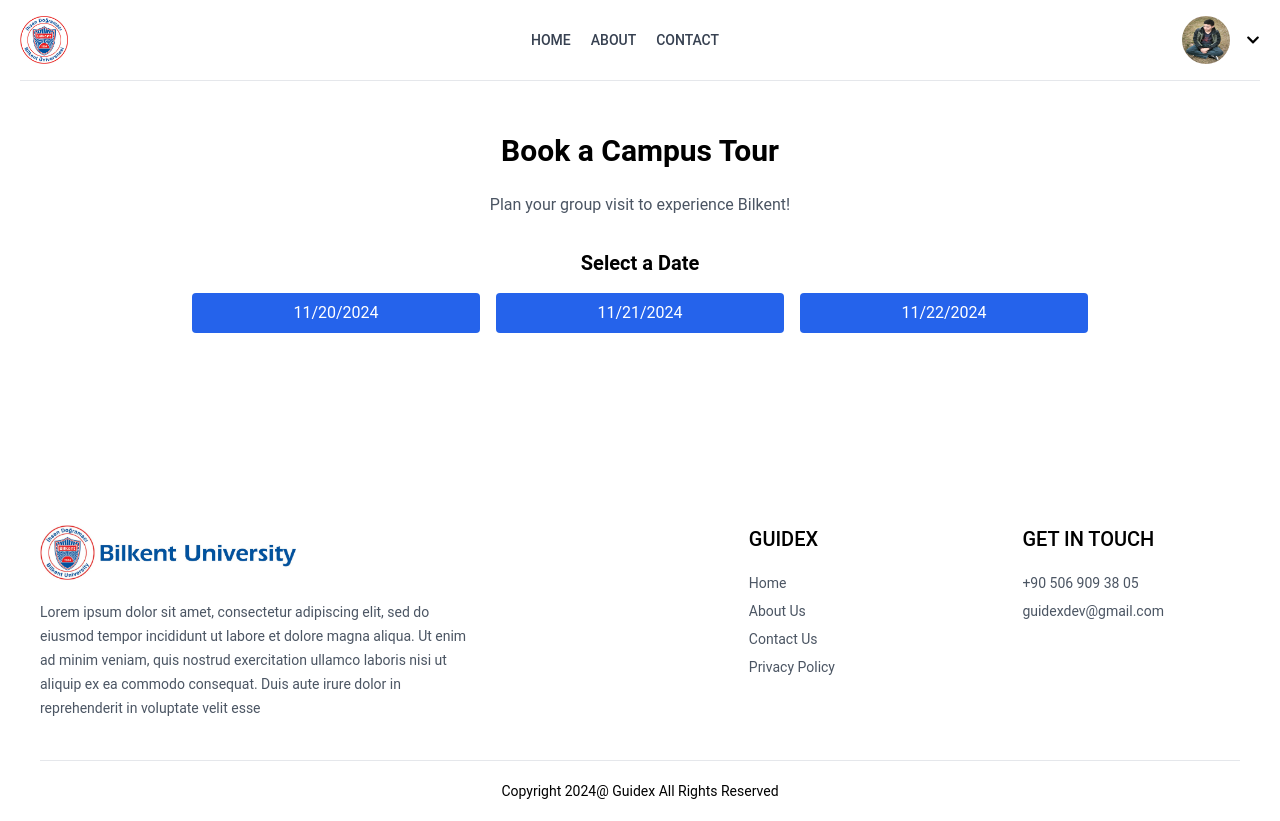
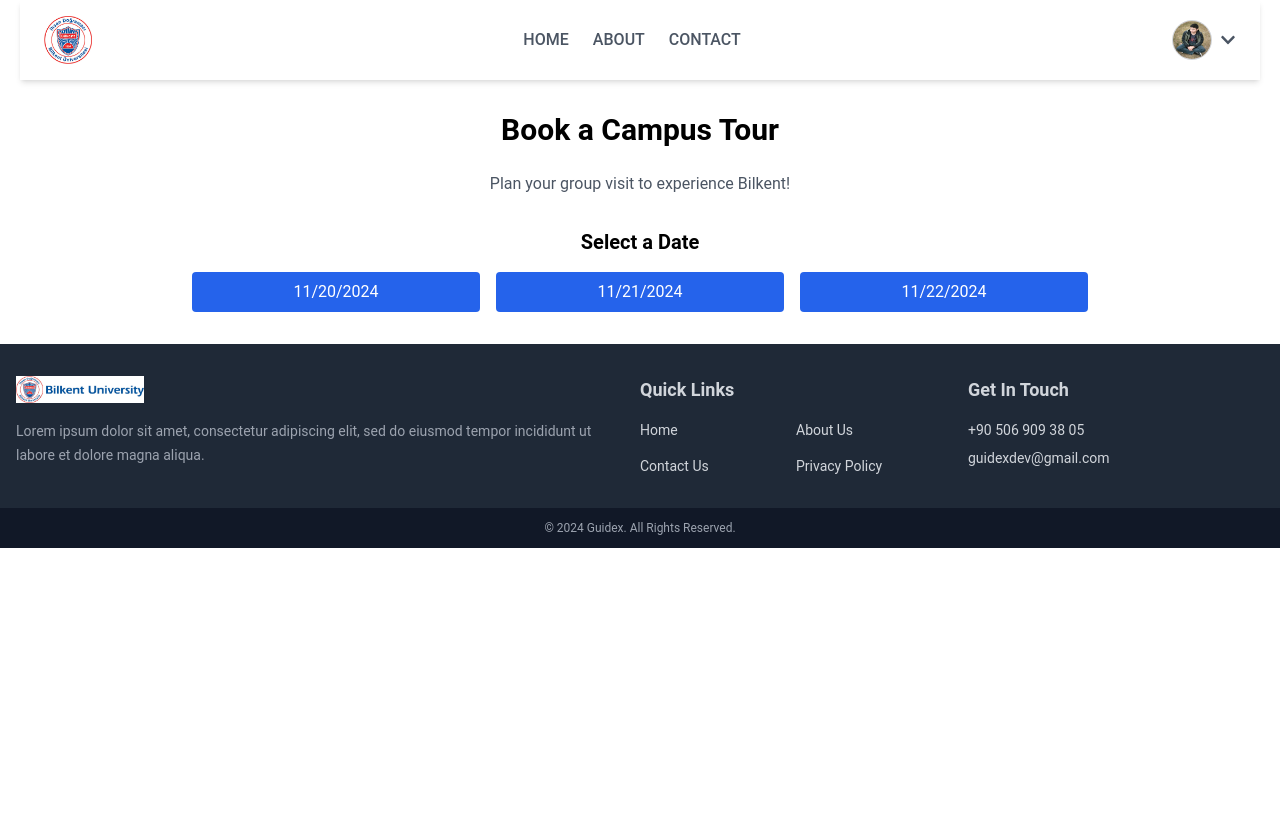
Before and after one commit to ahmadatimo/Guidex, a React (Vite) app in the folder frontend/: page /appointment in a window 1280 px wide. After the commit the page ends 800 px from the top, so only its background shows below. Built offline with nearby package versions, Linux system fonts and the light colour scheme.

Commit message:
Some changes

```diff
--- a/frontend/src/components/Footer.tsx
+++ b/frontend/src/components/Footer.tsx
@@ -1,58 +1,96 @@
-// import { useNavigate } from "react-router-dom";
-// const CallToAction: React.FC = () => {
-//   const navigate = useNavigate();
-//     return (
-//       <section className="py-12 bg-blue-600 text-white text-center">
-//         <h2 className="text-3xl font-bold mb-4">Ready to Explore?</h2>
-//         <p className="mb-6">Schedule your campus tour today and start your journey with us.</p>
-//         <button onClick={() => {navigate('/appointment')}} className="bg-white text-blue-600 font-bold py-3 px-6 rounded hover:bg-gray-200">Schedule Your Tour</button>
-//       </section>
-//     );
-//   };
-
-//   export default CallToAction;
+import { useNavigate } from "react-router-dom";
 
 const Footer = () => {
+  const navigate = useNavigate();
+
   return (
-    <div className="md:mx-10">
-        <div className="flex flex-col sm:grid grid-cols-[3fr_1fr_1fr] gap-14 my-10 mt-40 text-sm" >
-            {/* Left Section*/}
-            <div>
-                <img className=" mb-5 w-64" src="/assets/bilkent_logo_with_label.jpg" alt="Bilkeent Logo With Label" />
-                <p className="w-full md:w-2/3 text-gray-600 leading-6"> Lorem ipsum dolor sit amet, consectetur adipiscing elit, sed do eiusmod tempor incididunt ut labore et dolore magna aliqua. Ut enim ad minim veniam, quis nostrud exercitation ullamco laboris nisi ut aliquip ex ea commodo consequat. Duis aute irure dolor in reprehenderit in voluptate velit esse</p>
+    <footer className="bg-gray-800 text-gray-300">
+      <div className="container mx-auto px-4 py-8 grid grid-cols-1 sm:grid-cols-[2fr_1fr_1fr] gap-8">
+        {/* Left Section */}
+        <div className="space-y-4">
+          <img
+            className="w-32"
+            src="/assets/bilkent_logo_with_label.jpg"
+            alt="Bilkent Logo With Label"
+          />
+          <p className="text-gray-400 text-sm leading-6">
+            Lorem ipsum dolor sit amet, consectetur adipiscing elit, sed do eiusmod tempor incididunt ut labore et dolore magna aliqua.
+          </p>
         </div>
 
         {/* Center Section */}
         <div>
-                <p className="text-xl font-medium mb-5 "> GUIDEX</p>
-                <ul className="flex flex-col gap-2 text-gray-600">
-                    <li>Home</li>
-                    <li>About Us</li>
-                    <li>Contact Us</li>
-                    <li>Privacy Policy</li>
-                </ul>
-            </div>
-
-            {/* Right Section*/}
-            <div>
-                <p className="text-xl font-medium mb-5 "> GET IN TOUCH</p>
-                <ul className="flex flex-col gap-2 text-gray-600">
-                    <li>+90 506 909 38 05</li>
+          <p className="text-lg font-semibold mb-4">Quick Links</p>
+          <ul className="grid grid-cols-2 gap-4 text-sm">
             <li>
-                        guidexdev@gmail.com
+              <button
+                onClick={() => navigate("/")}
+                className="hover:text-blue-400 transition-all"
+              >
+                Home
+              </button>
+            </li>
+            <li>
+              <button
+                onClick={() => navigate("/About")}
+                className="hover:text-blue-400 transition-all"
+              >
+                About Us
+              </button>
+            </li>
+            <li>
+              <button
+                onClick={() => navigate("/Contact")}
+                className="hover:text-blue-400 transition-all"
+              >
+                Contact Us
+              </button>
+            </li>
+            <li>
+              <button
+                onClick={() => navigate("/")}
+                className="hover:text-blue-400 transition-all"
+              >
+                Privacy Policy
+              </button>
             </li>
           </ul>
         </div>
 
+        {/* Right Section */}
+        <div>
+          <p className="text-lg font-semibold mb-4">Get In Touch</p>
+          <ul className="space-y-2 text-sm">
+            <li>
+              <a
+                href="tel:+90 506 909 38 05"
+                className="hover:text-blue-400 transition-all"
+              >
+                +90 506 909 38 05
+              </a>
+            </li>
+            <li>
+              <a
+                href="mailto:guidexdev@gmail.com"
+                className="hover:text-blue-400 transition-all"
+              >
+                guidexdev@gmail.com
+              </a>
+            </li>
+          </ul>
+        </div>
       </div>
 
-        <div>
-             {/* Copyright Text */}
-             <hr />
-             <p className="py-5 text-sm text-center">Copyright 2024@ Guidex All Rights Reserved</p>
+      {/* Footer Bottom Section */}
+      <div className="bg-gray-900 py-3">
+        <div className="container mx-auto px-4 text-center">
+          <p className="text-xs text-gray-400">
+            &copy; 2024 Guidex. All Rights Reserved.
+          </p>
         </div>
       </div>
-  )
-}
+    </footer>
+  );
+};
 
-export default Footer
+export default Footer;
--- a/frontend/src/components/NavBar.tsx
+++ b/frontend/src/components/NavBar.tsx
@@ -1,31 +1,38 @@
-import { useState } from 'react';
-import { NavLink, useNavigate } from 'react-router-dom';
-import { FaChevronDown } from 'react-icons/fa'; // Example icon
+import { useState } from "react";
+import { NavLink, useNavigate } from "react-router-dom";
+import { FaChevronDown } from "react-icons/fa"; // Example icon
 
 const NavBar = () => {
-
   const [showMenu, setShowMenu] = useState(false);
   const [token, setToken] = useState(true);
   const navigate = useNavigate();
+
   return (
-    <div className="flex items-center justify-between text-sm py-4 mb-5 border-b border-b-400">
+    <nav className="flex items-center justify-between px-6 py-4 shadow-md bg-white text-gray-700">
+      {/* Logo Section */}
       <img
         onClick={() => navigate("/")}
-        className=" h-12 cursor-pointer"
+        className="h-12 cursor-pointer"
         src="/assets/bilkent_logo.jpg"
         alt="Bilkent Logo"
       />
-      <ul className="hidden md:flex items-start gap-5 font-medium">
-        <li className="py-1">
+
+      {/* Navigation Links */}
+      <ul className="hidden md:flex items-center gap-6 font-medium">
+        <li>
           <NavLink
             to="/"
-            className={({ isActive }) => (isActive ? "text-primary" : "text-gray-700")}
+            className={({ isActive }) =>
+              isActive
+                ? "text-blue-600 hover:text-blue-700"
+                : "text-gray-600 hover:text-gray-800"
+            }
           >
             {({ isActive }) => (
               <>
                 HOME
                 <hr
-                  className={`h-0.5 bg-primary w-3/5 m-auto ${
+                  className={`h-0.5 bg-blue-600 w-3/5 m-auto mt-1 ${
                     isActive ? "block" : "hidden"
                   }`}
                 />
@@ -33,17 +40,20 @@
             )}
           </NavLink>
         </li>
-
-        <li className="py-1">
+        <li>
           <NavLink
             to="/about"
-            className={({ isActive }) => (isActive ? "text-primary" : "text-gray-700")}
+            className={({ isActive }) =>
+              isActive
+                ? "text-blue-600 hover:text-blue-700"
+                : "text-gray-600 hover:text-gray-800"
+            }
           >
             {({ isActive }) => (
               <>
                 ABOUT
                 <hr
-                  className={`h-0.5 bg-primary w-3/5 m-auto ${
+                  className={`h-0.5 bg-blue-600 w-3/5 m-auto mt-1 ${
                     isActive ? "block" : "hidden"
                   }`}
                 />
@@ -51,17 +61,20 @@
             )}
           </NavLink>
         </li>
-
-        <li className="py-1">
+        <li>
           <NavLink
             to="/contact"
-            className={({ isActive }) => (isActive ? "text-primary" : "text-gray-700")}
+            className={({ isActive }) =>
+              isActive
+                ? "text-blue-600 hover:text-blue-700"
+                : "text-gray-600 hover:text-gray-800"
+            }
           >
             {({ isActive }) => (
               <>
                 CONTACT
                 <hr
-                  className={`h-0.5 bg-primary w-3/5 m-auto ${
+                  className={`h-0.5 bg-blue-600 w-3/5 m-auto mt-1 ${
                     isActive ? "block" : "hidden"
                   }`}
                 />
@@ -71,27 +84,50 @@
         </li>
       </ul>
 
-      <div className='flex items-center gap-4'>
-        {token
-            ? <div className='flex items-center gap-2 cursor-pointer group relative'>
-                <img className='w-12 h-12 rounded-full ' src="/assets/Maksat_Abrayev.jpg" alt="" />
-                <FaChevronDown className="ml-2" />
-                <div className='absolute top-0 right-0 pt-14 text-base font-medium text-gray-600 z-20 hidden group-hover:block'>
-                  <div className="min-w-48 bg-stone-100 rounded flex flex-col gap-4 p-4">
-                    <p onClick={()=>navigate("/my-profile")} className='hover:text-black cursor-pointer'>My Profile</p>
-                    <p onClick={()=>navigate("my-appointments")} className='hover:text-black cursor-pointer'>My Appointments</p>
-                    <p onClick={()=>
-                    {setToken(false);
-                     navigate("/login")
-                    }} className='hover:text-black cursor-pointer'>Logout</p>
-                  </div>
-                </div>
-              </div>
-            : <button onClick={() => navigate("/login")} className="bg-blue-600 hover:bg-blue-700 text-white px-8 py-3 rounded font-light hidden md:block">
-                Create Account
-              </button>}
+      {/* User Profile or Account Section */}
+      <div className="flex items-center gap-6">
+        {token ? (
+          <div className="relative group flex items-center gap-2 cursor-pointer">
+            <img
+              className="w-10 h-10 rounded-full border border-gray-300"
+              src="/assets/Maksat_Abrayev.jpg"
+              alt="User Profile"
+            />
+            <FaChevronDown className="text-gray-600 group-hover:text-gray-800" />
+            <div className="absolute top-full mt-2 right-0 hidden group-hover:block bg-white shadow-lg rounded-lg py-2 text-sm z-20 w-48">
+              <p
+                onClick={() => navigate("/my-profile")}
+                className="px-4 py-2 hover:bg-gray-100 cursor-pointer"
+              >
+                My Profile
+              </p>
+              <p
+                onClick={() => navigate("my-appointments")}
+                className="px-4 py-2 hover:bg-gray-100 cursor-pointer"
+              >
+                My Appointments
+              </p>
+              <p
+                onClick={() => {
+                  setToken(false);
+                  navigate("/login");
+                }}
+                className="px-4 py-2 hover:bg-gray-100 cursor-pointer"
+              >
+                Logout
+              </p>
+            </div>
+          </div>
+        ) : (
+          <button
+            onClick={() => navigate("/login")}
+            className="bg-blue-600 hover:bg-blue-700 text-white px-6 py-2 rounded-md text-sm font-medium transition-all"
+          >
+            Create Account
+          </button>
+        )}
       </div>
-    </div>
+    </nav>
   );
 };
 
--- /dev/null
+++ b/frontend/src/components/TopScroll.tsx
@@ -0,0 +1,15 @@
+// src/components/ScrollToTop.tsx
+import { useEffect } from "react";
+import { useLocation } from "react-router-dom";
+
+const ScrollToTop: React.FC = () => {
+  const { pathname } = useLocation();
+
+  useEffect(() => {
+    window.scrollTo(0, 0); // Scroll to the top of the page
+  }, [pathname]); // Trigger when the route (pathname) changes
+
+  return null;
+};
+
+export default ScrollToTop;
--- a/frontend/src/layouts/VisitorLayout.tsx
+++ b/frontend/src/layouts/VisitorLayout.tsx
@@ -1,6 +1,7 @@
 import React from "react";
 import NavBar from "../components/NavBar";
 import Footer from "../components/Footer";
+import ScrollToTop from "../components/TopScroll";
 import { Outlet } from "react-router-dom";
 
 const VisitorLayout: React.FC = () => {
@@ -10,6 +11,7 @@
         <NavBar />
       </div>
       <Outlet />
+      <ScrollToTop />
       <Footer />
     </div>
   );
--- a/frontend/src/pages/MyProfile.tsx
+++ b/frontend/src/pages/MyProfile.tsx
@@ -14,7 +14,7 @@
   const [isEdit, setIsEdit] = useState(false);
 
   return (
-    <div className="max-w-2xl mx-auto p-6 bg-white shadow-md rounded-lg space-y-6">
+    <div className="max-w-2xl mx-auto p-6 bg-white shadow-md rounded-lg space-y-6 my-25">
       {/* Profile Picture */}
       <div className="flex flex-col items-center">
         <img
```
Lines whose indentation alone changed are shown as unchanged.
